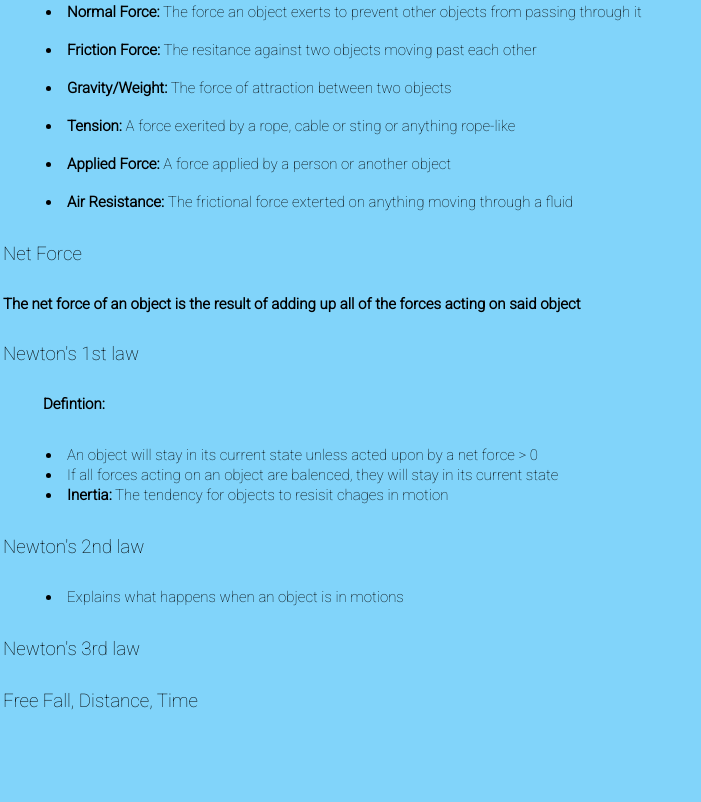
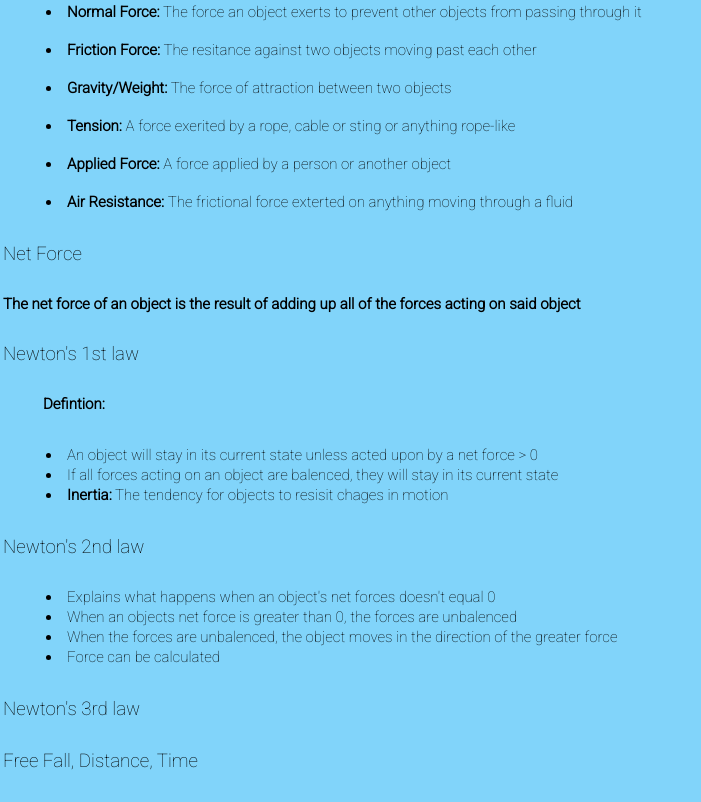
Before and after one commit to lcemerald11/Physical-science, a plain HTML site: page index.html in a window 1280 px wide. Shown: the part 305-1107 px from the top of the page, without its empty margins (0-701 px from the left). Before the commit the page ends 1047 px from the top, so only its background shows below. Drawn offline with Linux system fonts and the light colour scheme.

Commit message:
Added 1st&2nd extend

```diff
--- a/index.html
+++ b/index.html
@@ -66,7 +66,11 @@
   <div class="2ndlaw">
     <h3>Newton's 2nd law</h3>
     <ul>
-      <li>Explains what happens when an object is in motions</li>
+      <li>Explains what happens when an object's net forces doesn't equal 0</li>
+      <li>When an objects net force is greater than 0, the forces are unbalenced</li>
+      <li>When the forces are unbalenced, the object moves in the direction of the greater
+      force</li>
+      <li>Force can be calculated</li>
     </ul>
   </div>
   <div class="3rd law">
```
